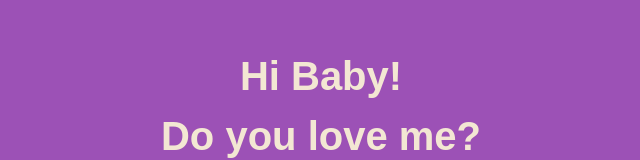
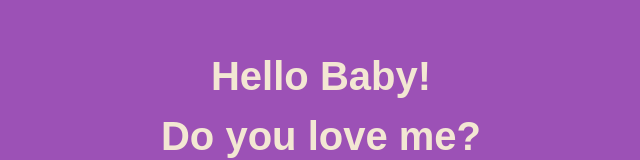
Before and after one commit to blazingrobot/cutie, a plain HTML site: page index.html in a window 1280 px wide. Shown: the part 112-272 px from the top of the page, without its empty margins (319-959 px from the left). Drawn offline with Linux system fonts and the light colour scheme.

Commit message:
Update index.html

```diff
--- a/index.html
+++ b/index.html
@@ -9,7 +9,7 @@
 <body>
     <div class="wrapper">
         <!-- Greeting section -->
-        <h2 class="greeting">Hi Baby!</h2>
+        <h2 class="greeting">Hello Baby!</h2>
 
         <!-- Question section -->
         <h2 class="question">Do you love me?</h2>
```
